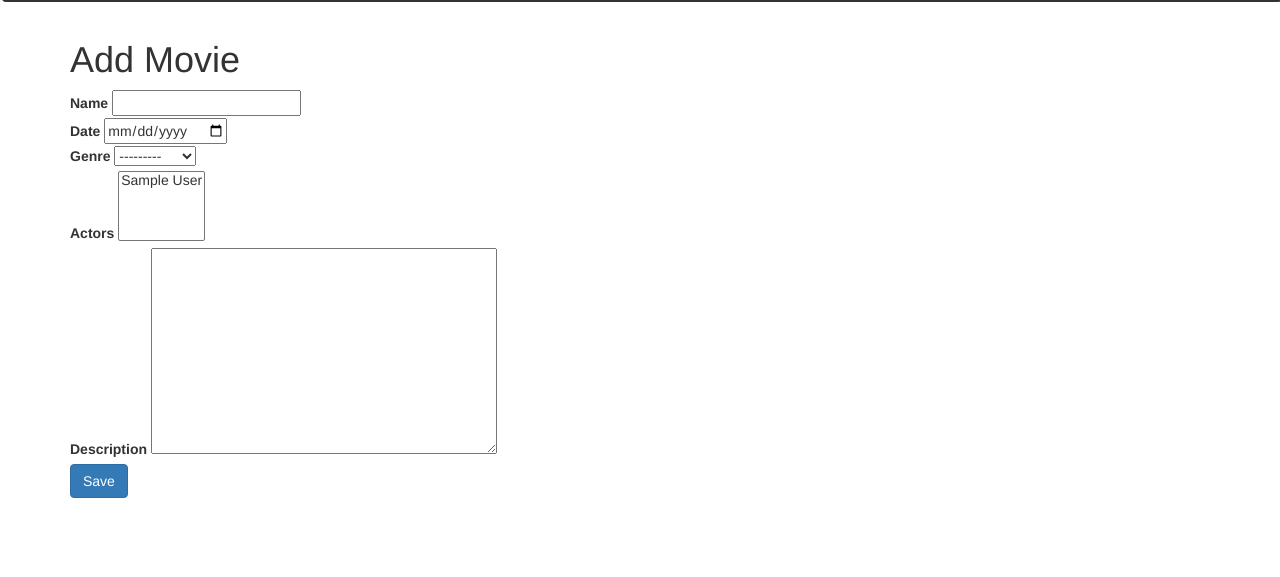
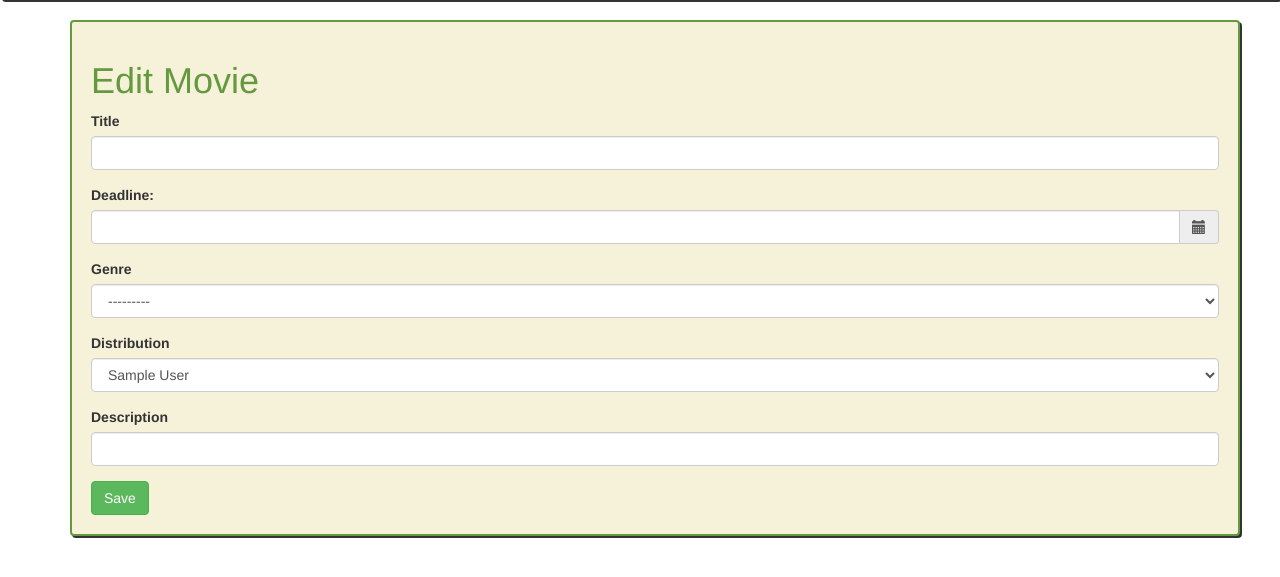
Before and after one commit to awp2017/MovieBox, a Django app: page /movie/add/ in a window 1280 px wide. Shown: the part 74-651 px from the top of the page. Run offline with Django 3.2, Linux system fonts and the light colour scheme; tables that the repository leaves empty hold one stand-in row (values such as "Sample post"); some libraries are stand-ins or nearby versions; some web fonts are replaced.

Commit message:
added css part 2

```diff
--- a/MovieBoxProject/MovieBox/templates/add_movie.html
+++ b/MovieBoxProject/MovieBox/templates/add_movie.html
@@ -5,28 +5,32 @@
 
 {% block content %}
 
-<h1>Add Movie</h1>
-
-{% if form.errors %}
-<div class="alert alert-danger" role="alert">
-    {{ form.errors }}
-</div>
-{% endif %}
+<div class="container well" style="background-color: #f6f2d9; border-color: #64993F; border-width: 2px; box-shadow: 2px 2px;">
+<h1 style="color: #64993F;">Edit Movie</h1>
 
 <form method="POST" enctype="multipart/form-data">
     {% csrf_token %}
     <!--{{ form.as_p }}-->
-    <div>
-        <label for="id_name">Name</label>
-        <input id="id_name" type="text" name="name" value="{{ form.instance.name }}" maxlength="100" required/>
+
+    <div class="form-group">
+        <label for="id_title">Title</label>
+        <input class="form-control" type="text" name="title" value="{{ form.instance.name }}" required="" id="id_title" maxlength="200">
     </div>
-    <div>
-        <label for="id_year">Date</label>
-        <input id="id_year" type="date" name="date" value="{{ form.instance.date }}" required>
+
+     <div class="form-group">
+        <label for="id_deadline">Deadline:</label>
+        <div class='input-group date' id='id_deadline'>
+            <input type='text' class="form-control" name="deadline"
+                   value="{{ form.instance.deadline|date:'d/m/Y'}}" required/>
+            <span class="input-group-addon">
+                <span class="glyphicon glyphicon-calendar"></span>
+            </span>
         </div>
-    <div>
-        <label for="id_genre">Genre</label>
-        <select id="id_genre" required name="genre">
+    </div>
+
+     <div class="form-group">
+        <label for="id_category">Genre</label>
+        <select name="category" class="form-control" required="" id="id_category">
            {% for value, display in form.fields.genre.choices %}
                 <option value="{{ value }}"
                         {% if value == form.instance.genre %}
@@ -37,21 +41,26 @@
             {% endfor %}
         </select>
     </div>
-    <div>
-        <label for="id_actors">Actors</label>
-        <select id="id_actors" name="actors" multiple>
+    <div class="form-group">
+        <label for="id_group">Distribution</label>
+        <select class="form-control" name="group" required="" id="id_group">
              {% for actor in actors %}
-                <option value="{{ actor.pk }}">
+                <option value="{{ actor.pk }}"
+                    {% if movie_pk in actor.movies_pk %}
+                        selected
+                    {% endif %}>
                     {{ actor.first_name|add:' '|add:actor.last_name }}
                 </option>
             {% endfor %}
         </select>
     </div>
-    <div>
-        <label for="id_description">Description</label>
-        <textarea id="id_description" name="description" maxlength="5000" rows="10" cols="40" required>{{ form.instance.description }}</textarea>
+
+    <div class="form-group">
+        <label for="id_title">Description</label>
+        <input class="form-control" type="text" name="title" value="{{ form.instance.description }}" required="" id="id_title" maxlength="2000">
     </div>
-    <button type="submit" class="btn btn-primary">Save</button>
+
+    <button type="submit" class="btn btn-success">Save</button>
 </form>
-
+</div>
 {% endblock %}
```
Also changed, not shown: MovieBoxProject/MovieBox/templates/edit_movie.html (+28 -21 lines). Lines whose indentation alone changed are shown as unchanged.
